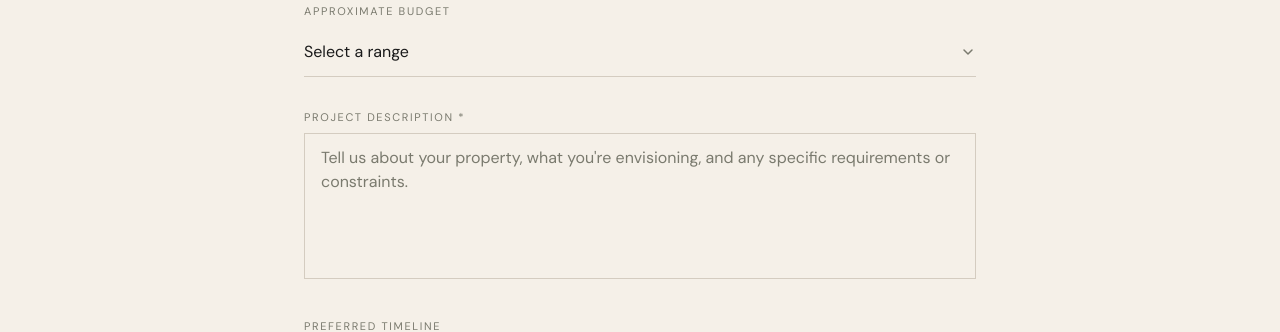
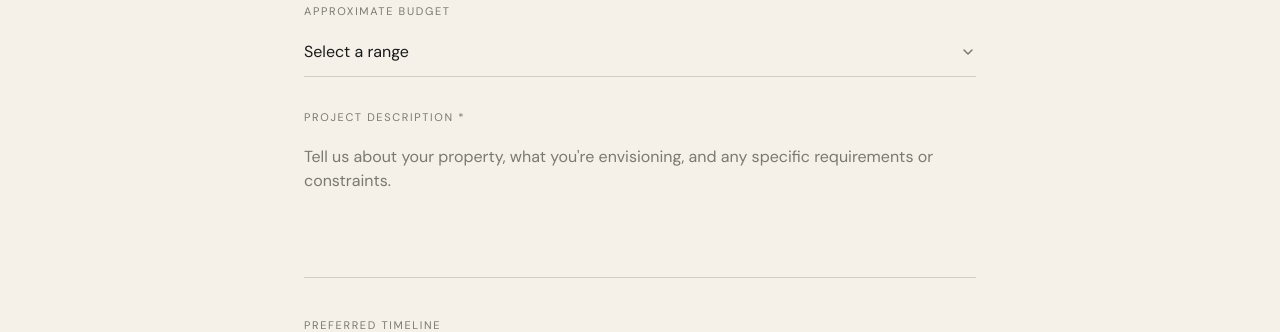
Before and after one commit to georgepowley1354/bbc-v3, a Next.js app in the folder verdant/: page /contact in a window 1280 px wide. Shown: the part 780-1112 px from the top of the page. Built offline with nearby package versions, Linux system fonts and the light colour scheme.

Commit message:
fix(05): resolve F-03 — textarea border-b underline to match input visual system

```diff
--- a/verdant/src/components/contact/ContactForm.tsx
+++ b/verdant/src/components/contact/ContactForm.tsx
@@ -328,7 +328,7 @@ export function ContactForm() {
               onChange={handleChange}
               placeholder="Tell us about your property, what you're envisioning, and any specific requirements or constraints."
               rows={5}
-              className="w-full bg-transparent border border-stone-dark py-3 px-4 font-sans text-base text-text-primary placeholder-text-muted focus:outline-none focus:border-sage transition-colors duration-200 resize-none min-h-[140px]"
+              className="w-full bg-transparent border-b border-stone-dark py-3 px-0 font-sans text-base text-text-primary placeholder-text-muted focus:outline-none focus:border-sage transition-colors duration-200 resize-none min-h-[140px]"
               aria-required="true"
               aria-describedby={fieldErrors.description ? 'description-error' : undefined}
             />
```
